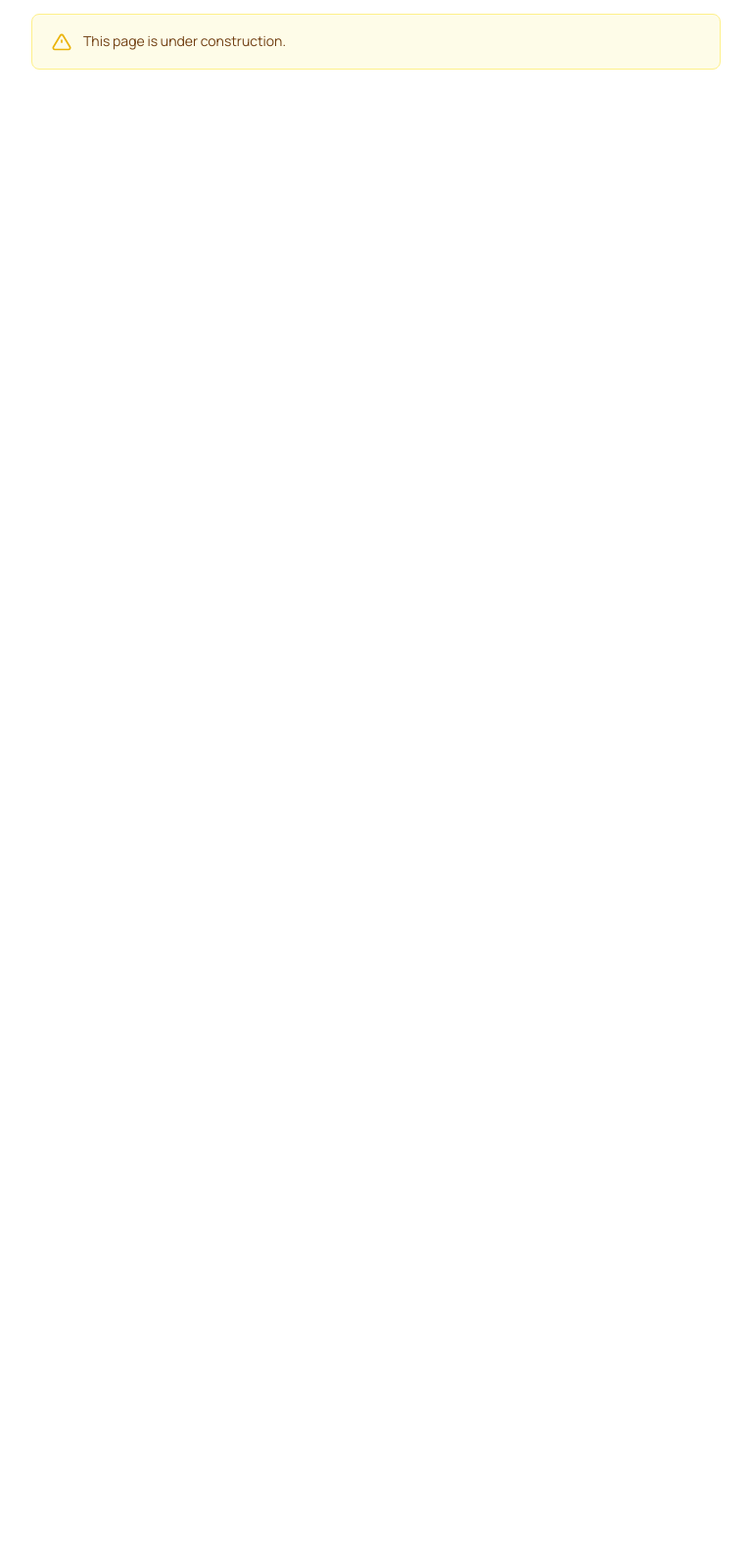
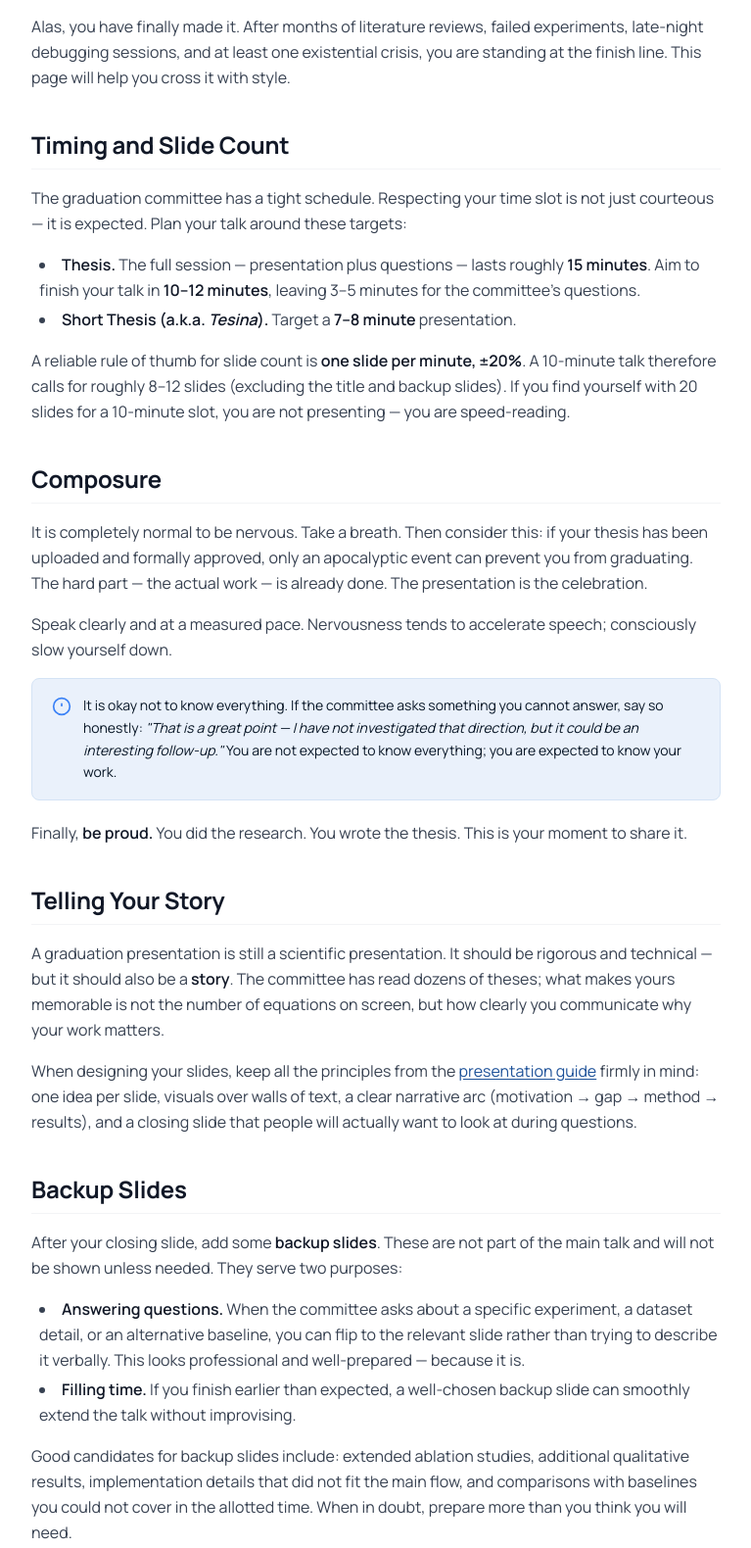
Before and after one commit to archettialberto/airlab_server_guidelines, an Astro site: page /docs/dissertation in a window 1280 px wide. Shown: the part 580-2160 px from the top of the page at 98% size, without its empty margins (272-1039 px from the left). Before the commit the page ends 800 px from the top, so only its background shows below. Built offline with nearby package versions, Linux system fonts and the light colour scheme; Astro itself is replaced by a stand-in of ours.

Commit message:
Update thesis dissertation

```diff
--- a/src/pages/docs/dissertation.astro
+++ b/src/pages/docs/dissertation.astro
@@ -1,24 +1,13 @@
 ---
 import DocsLayout from '../../layouts/DocsLayout.astro';
-import CodeBlock from '../../components/CodeBlock.astro';
 
 const toc = [
-  { label: 'Publication Venues',   id: 'venues' },
+  { label: 'Timing and Slide Count',  id: 'timing' },
+  { label: 'Composure',               id: 'composure' },
+  { label: 'Telling Your Story',      id: 'story' },
+  { label: 'Backup Slides',           id: 'backup' },
+  { label: 'Rehearsal',               id: 'rehearsal' },
 ];
-
-// Curly braces inside template literals are interpreted as JSX expressions in Astro.
-// Store code blocks containing them as plain string variables in the frontmatter.
-const latexBibCode = [
-  '% In your preamble',
-  '\\usepackage[style=ieee,backend=biber]{biblatex}',
-  '\\addbibresource{references.bib}',
-  '',
-  '% In your text',
-  'As shown by~\\cite{He2016ResNets}, deep residual learning...',
-  '',
-  '% At the end of the document',
-  '\\printbibliography',
-].join('\n');
 ---
 
 <DocsLayout title="Thesis Dissertation" toc={toc}>
@@ -27,15 +16,123 @@ const latexBibCode = [
 
   <img src="/dissertation.png" alt="Thesis Dissertation" style="width: 100%; max-width: 600px; margin: 1.5rem auto; display: block;" />
 
-  <div class="callout callout-warning">
-    <svg class="w-5 h-5 flex-shrink-0 mt-0.5 text-yellow-500" fill="none" stroke="currentColor"
+  <p>
+    Alas, you have finally made it. After months of literature reviews, failed experiments, late-night
+    debugging sessions, and at least one existential crisis, you are standing at the finish line.
+    This page will help you cross it with style.
+  </p>
+
+  <!-- ── Timing and Slide Count ─────────────────────────────────────────────── -->
+  <h2 id="timing">Timing and Slide Count</h2>
+
+  <p>
+    The graduation committee has a tight schedule. Respecting your time slot is not just courteous — it
+    is expected. Plan your talk around these targets:
+  </p>
+
+  <ul>
+    <li>
+      <strong>Thesis.</strong> The full session — presentation plus questions — lasts
+      roughly <strong>15 minutes</strong>. Aim to finish your talk in <strong>10–12 minutes</strong>,
+      leaving 3–5 minutes for the committee's questions.
+    </li>
+    <li>
+      <strong>Short Thesis (a.k.a. <em>Tesina</em>).</strong> Target a <strong>7–8 minute</strong> presentation.
+    </li>
+  </ul>
+
+  <p>
+    A reliable rule of thumb for slide count is <strong>one slide per minute, ±20%</strong>. A 10-minute
+    talk therefore calls for roughly 8–12 slides (excluding the title and backup slides). If you find
+    yourself with 20 slides for a 10-minute slot, you are not presenting — you are speed-reading.
+  </p>
+
+  <!-- ── Composure ──────────────────────────────────────────────────────────── -->
+  <h2 id="composure">Composure</h2>
+
+  <p>
+    It is completely normal to be nervous. Take a breath. Then consider this: if your thesis has been
+    uploaded and formally approved, only an apocalyptic event can prevent you from graduating.
+    The hard part — the actual work — is already done. The presentation is the celebration.
+  </p>
+
+  <p>
+    Speak clearly and at a measured pace. Nervousness tends to accelerate speech; consciously slow
+    yourself down.
+  </p>
+
+  <div class="callout callout-info">
+    <svg class="w-5 h-5 flex-shrink-0 mt-0.5 text-blue-500" fill="none" stroke="currentColor"
          stroke-width="2" viewBox="0 0 24 24">
-      <path d="M10.29 3.86L1.82 18a2 2 0 0 0 1.71 3h16.94a2 2 0 0 0 1.71-3L13.71 3.86a2 2 0 0 0-3.42 0z"/>
-      <line x1="12" y1="9" x2="12" y2="13"/><line x1="12" y1="17" x2="12.01" y2="17"/>
+      <circle cx="12" cy="12" r="10"/>
+      <line x1="12" y1="8" x2="12" y2="12"/><line x1="12" y1="16" x2="12.01" y2="16"/>
     </svg>
     <div class="text-sm leading-relaxed">
-      This page is under construction.
+      It is okay not to know everything. If the committee asks something you cannot answer, say so
+      honestly: <em>"That is a great point — I have not investigated that direction, but it could be an
+      interesting follow-up."</em> You are not expected to know everything; you are expected to know your work.
     </div>
   </div>
 
+  <p>
+    Finally, <strong>be proud.</strong> You did the research. You wrote the thesis. This is your moment to share it.
+  </p>
+
+  <!-- ── Telling Your Story ─────────────────────────────────────────────────── -->
+  <h2 id="story">Telling Your Story</h2>
+
+  <p>
+    A graduation presentation is still a scientific presentation. It should be rigorous and technical —
+    but it should also be a <strong>story</strong>. The committee has read dozens of theses; what makes yours memorable is not the number of equations on screen,
+    but how clearly you communicate why your work matters.
+  </p>
+
+  <p>
+    When designing your slides, keep all the principles from the
+    <a href="/docs/presentations">presentation guide</a> firmly in mind:
+    one idea per slide, visuals over walls of text, a clear narrative arc (motivation → gap → method → results),
+    and a closing slide that people will actually want to look at during questions.
+  </p>
+
+  <!-- ── Backup Slides ───────────────────────────────────────────────────────── -->
+  <h2 id="backup">Backup Slides</h2>
+
+  <p>
+    After your closing slide, add some <strong>backup slides</strong>.
+    These are not part of the main talk and will not be shown unless needed. They serve two purposes:
+  </p>
+
+  <ul>
+    <li>
+      <strong>Answering questions.</strong> When the committee asks about a specific experiment,
+      a dataset detail, or an alternative baseline, you can flip to the relevant slide rather than
+      trying to describe it verbally. This looks professional and well-prepared — because it is.
+    </li>
+    <li>
+      <strong>Filling time.</strong> If you finish earlier than expected, a well-chosen backup slide
+      can smoothly extend the talk without improvising.
+    </li>
+  </ul>
+
+  <p>
+    Good candidates for backup slides include: extended ablation studies, additional qualitative results,
+    implementation details that did not fit the main flow, and comparisons with baselines you could not
+    cover in the allotted time. When in doubt, prepare more than you think you will need.
+  </p>
+
+  <!-- ── Rehearsal ───────────────────────────────────────────────────────────── -->
+  <h2 id="rehearsal">Rehearsal</h2>
+
+  <p>
+    We cannot stress this enough: <strong>practise out loud</strong>. Reading your slides in your head
+    is not rehearsal. Speaking them in front of a patient friend is. They will catch unclear transitions
+    and figures that need more explanation than you realise — precisely because they bring fresh eyes.
+    By the time you walk into the graduation room, your friends and family should be thoroughly
+    bored of hearing your talk. That is the target.
+  </p>
+
+  <p>
+    Finally, <strong>time every run-through</strong>. You will discover that the talk is either too short or too long — and almost never just right on the first attempt. Adjust accordingly.
+  </p>
+
 </DocsLayout>
--- a/src/pages/docs/presentations.astro
+++ b/src/pages/docs/presentations.astro
@@ -160,7 +160,7 @@ const toc = [
     <li><strong>Never read from your slides.</strong> If you are reading, the audience can read faster than you speak. You become redundant.</li>
     <li><strong>Face the audience, not the screen.</strong> Maintain eye contact. Glance at the slide to orient yourself, then look back at the people.</li>
     <li><strong>Practise out loud.</strong> Reading through notes in your head is not practice. Speak the words. Time yourself. Find the moments where you hesitate — those are the moments you do not yet understand well enough.</li>
-    <li><strong>Manage your time.</strong> Running over time is disrespectful to the audience and the speakers after you. Never exceed your allotted time.</li>
+    <li><strong>Manage your time.</strong> Running over time is disrespectful to the audience and the speakers after you. A shorter talk is acceptable; a longer talk is not. If you find yourself running out of time, cut the last few slides.</li>
   </ul>
 
 </DocsLayout>
--- a/src/pages/docs/thesis.astro
+++ b/src/pages/docs/thesis.astro
@@ -4,11 +4,6 @@ import CodeBlock from '../../components/CodeBlock.astro';
 
 const toc = [
   { label: 'Thesis Structure',      id: 'structure' },
-  { label: 'LaTeX Setup',           id: 'latex' },
-  { label: 'Writing Advice',        id: 'writing' },
-  { label: 'Figures & Tables',      id: 'figures' },
-  { label: 'The Presentation',      id: 'presentation' },
-  { label: 'Timeline & Milestones', id: 'timeline' },
 ];
 
 // Curly braces inside template literals are interpreted as JSX expressions in Astro.
```
